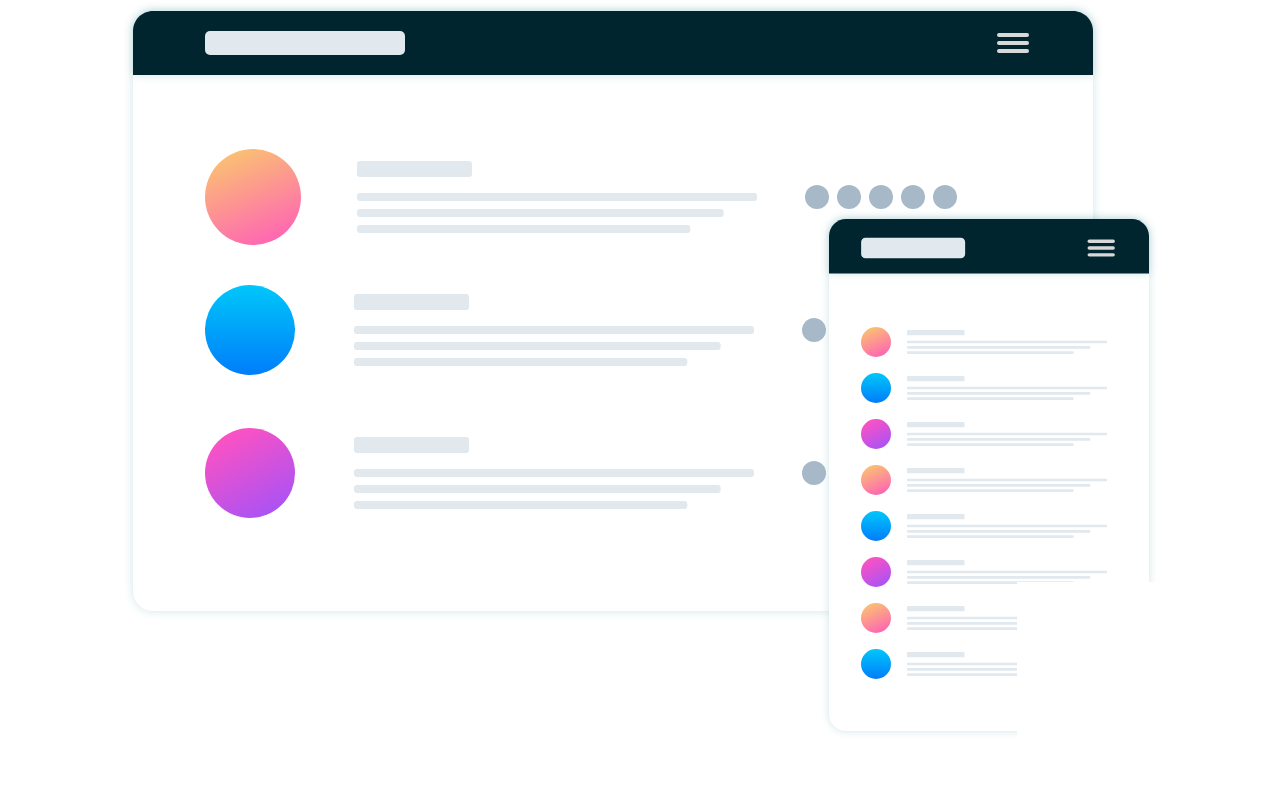
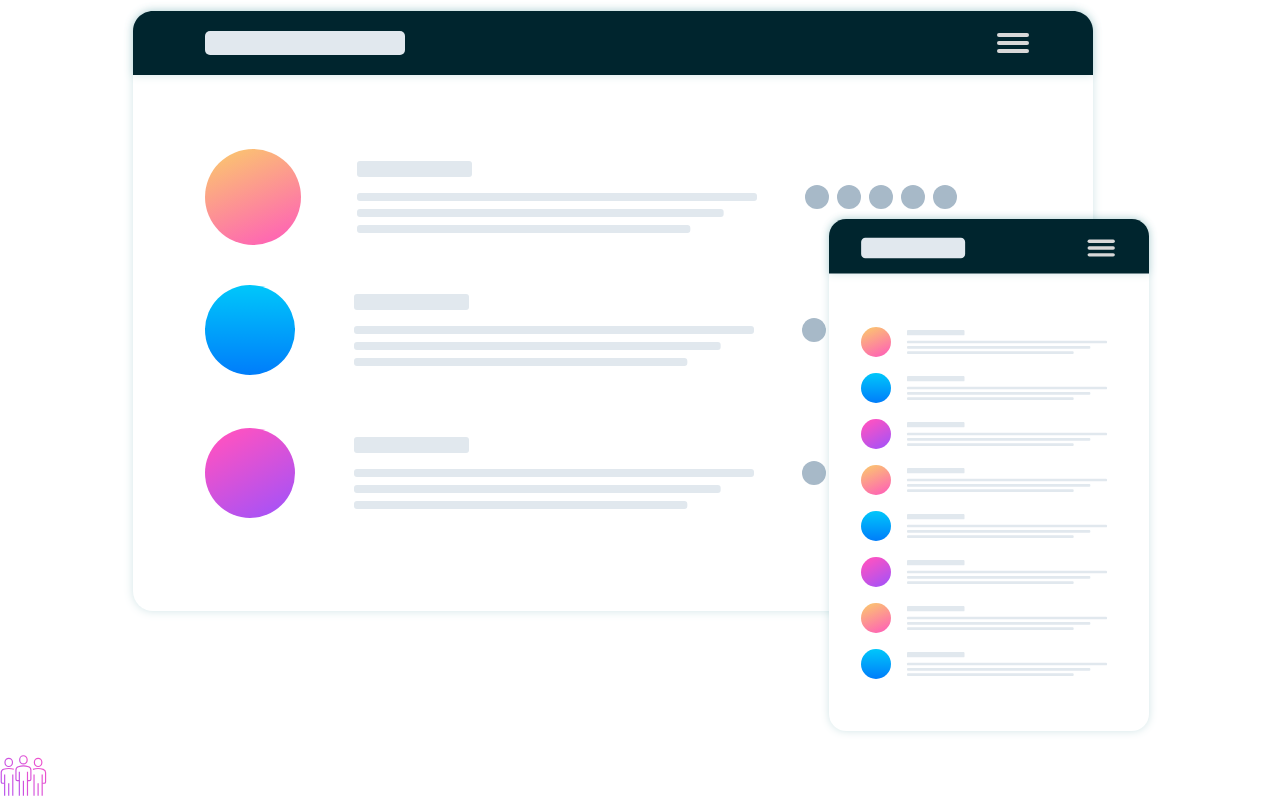
Before and after one commit to shayat30/huddle-landing-page, a plain HTML site: page index.html in a window 1280 px wide. Shown: the part 435-1235 px from the top of the page. Before the commit the page ends 1190 px from the top, so only its background shows below. Drawn offline with Linux system fonts and the light colour scheme.

Commit message:
add icon-img

```diff
--- a/index.html
+++ b/index.html
@@ -23,6 +23,9 @@
         <div class="img-section">
             <img class="img-mockup" src="img/screen-mockups.svg" alt="">
         </div>
+        <div class="section-four">
+            <img src="img/icon-communities.svg" alt="">
+        </div>
 </body>
 
 </html>
```
Also changed, not shown: img/icon-communities.svg (added).
